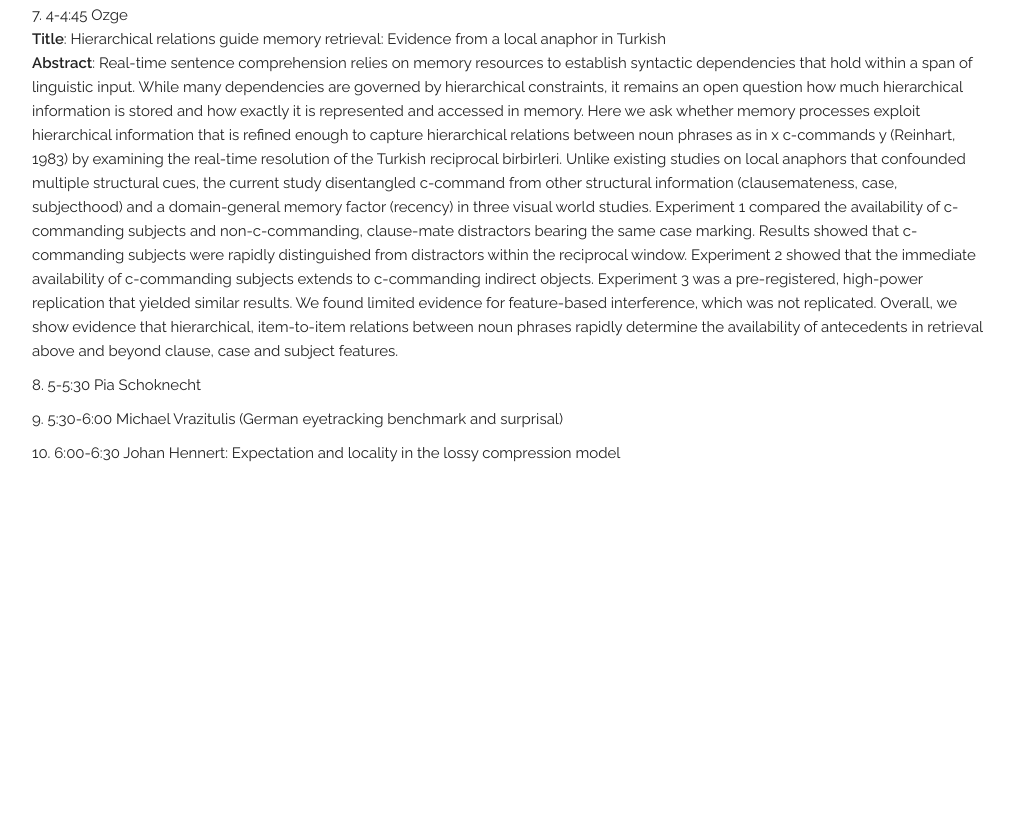
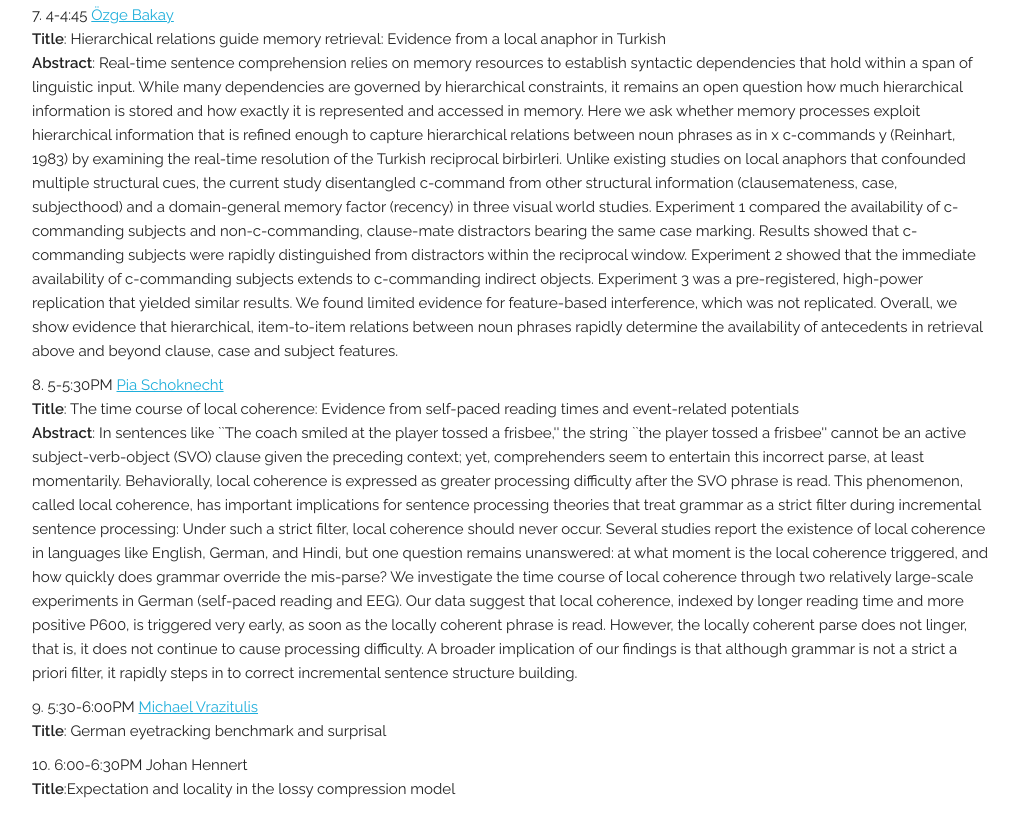
Before and after one commit to vasishth/sentproc-workshop2025, a plain HTML site: page index.html in a window 1280 px wide. Shown: the part 1350-2176 px from the top of the page, without its empty margins (128-1147 px from the left). Before the commit the page ends 1840 px from the top, so only its background shows below. Drawn offline with Linux system fonts and the light colour scheme.

Commit message:
updated abstracts and added links

```diff
--- a/index.html
+++ b/index.html
@@ -60,7 +60,7 @@ tr:nth-child(even) {
 <h2>Program schedule</h2>
 
 <ol>
-<li> 11-11:45AM Brian Dillon.<br>
+<li> 11-11:45AM <a href="https://people.umass.edu/bwdillon/">Brian Dillon</a>.<br>
     <strong>Title</strong>:  Some observations about dependency
     formation, and a proposal
     <br>
@@ -81,7 +81,7 @@ in a distributed working system (Keshev et al., 2024).
 
 </li>
 <li>11:45-12 Coffee break</li>
-<li> 12-12:45: Tal Linzen. <br>
+<li> 12-12:45: <a href="https://tallinzen.net/">Tal Linzen</a>. <br>
 
     <strong>Title</strong>: Towards language models with cognitive plausible
     memory<br>
@@ -104,7 +104,7 @@ in a distributed working system (Keshev et al., 2024).
 
 </li>
 <li> 12:45-2PM Lunch break</li>
-<li> 2-2:45PM Titus von der Malsburg. <br>
+<li> 2-2:45PM <a href="https://tmalsburg.github.io/">Titus von der Malsburg</a>. <br>
 
     <strong>Title</strong>: Evaluating autoregressive transformer-based language
     models on agreement attraction<br>
@@ -134,7 +134,7 @@ linguistic phenomena.
 
 
 </li>
-<li> 3-3:45PM Will<br>
+<li> 3-3:45PM <a href="https://wtimkey.github.io/">Will Timkey</a><br>
 
     <strong>Title</strong>: What a large-scale eye tracking benchmark reveals
     about syntactic reanalysis in reading<br>
@@ -156,7 +156,7 @@ linguistic phenomena.
     models of syntactic ambiguity resolution might account for these patterns.
 
 </li>
-<li> 4-4:45 Ozge<br>
+<li> 4-4:45 <a href="https://websites.umass.edu/obakay/">Özge Bakay</a><br>
 
     <strong>Title</strong>: Hierarchical relations guide memory retrieval:
     Evidence from a local anaphor in Turkish<br>
@@ -186,9 +186,37 @@ linguistic phenomena.
     beyond clause, case and subject features.
 
 </li>
-<li>5-5:30 Pia Schoknecht</li>
-<li>5:30-6:00 Michael Vrazitulis (German eyetracking benchmark and surprisal)</li>
-<li>6:00-6:30 Johan Hennert: Expectation and locality in the lossy compression model</li>
+<li>5-5:30PM <a href="https://pschoknecht.github.io/">Pia Schoknecht</a><br>
+<strong>Title</strong>: The time course of local coherence: Evidence from
+self-paced reading times and event-related potentials<br>
+
+<strong>Abstract</strong>: In sentences like ``The coach smiled at the player
+tossed a frisbee,'' the string ``the player tossed a frisbee'' cannot be an
+active subject-verb-object (SVO) clause given the preceding context; yet,
+comprehenders seem to entertain this incorrect parse, at least momentarily.
+Behaviorally, local coherence is expressed as greater processing difficulty
+after the SVO phrase is read. This phenomenon, called local coherence, has
+important implications for sentence processing theories that treat grammar as a
+strict filter during incremental sentence processing: Under such a strict
+filter, local coherence should never occur. Several studies report the existence
+of local coherence in languages like English, German, and Hindi, but one
+question remains unanswered: at what moment is the local coherence triggered,
+and how quickly does grammar override the mis-parse? We investigate the time
+course of local coherence through two relatively large-scale experiments in
+German (self-paced reading and EEG). Our data suggest that local coherence,
+indexed by longer reading time and more positive P600, is triggered very early,
+as soon as the locally coherent phrase is read. However, the locally coherent
+parse does not linger, that is, it does not continue to cause processing
+difficulty. A broader implication of our findings is that although grammar is
+not a strict a priori filter, it rapidly steps in to correct incremental
+sentence structure building.
+
+</li>
+<li>5:30-6:00PM <a href="https://vrazitulis.github.io/">Michael Vrazitulis</a><br>
+    <strong>Title</strong>: German eyetracking benchmark and surprisal</li>
+<li>6:00-6:30PM Johan Hennert<br>
+
+    <strong>Title</strong>:Expectation and locality in the lossy compression model</li>
 </ol>
 
 </div>
```
